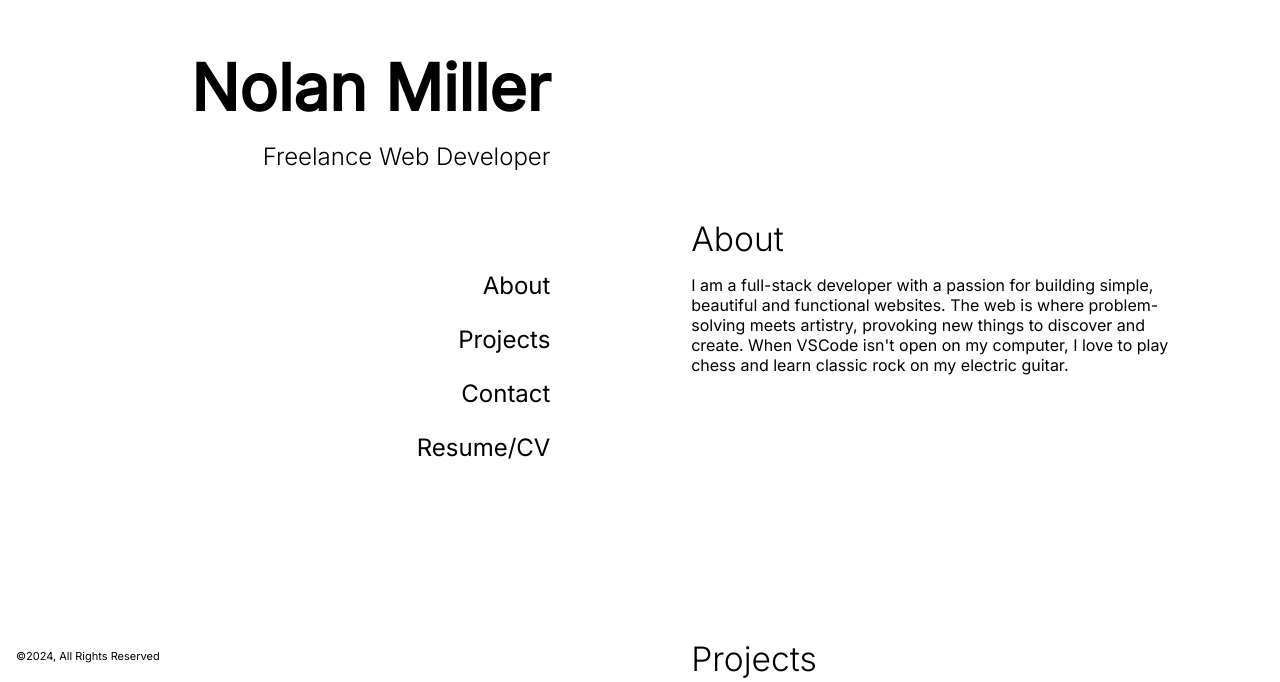
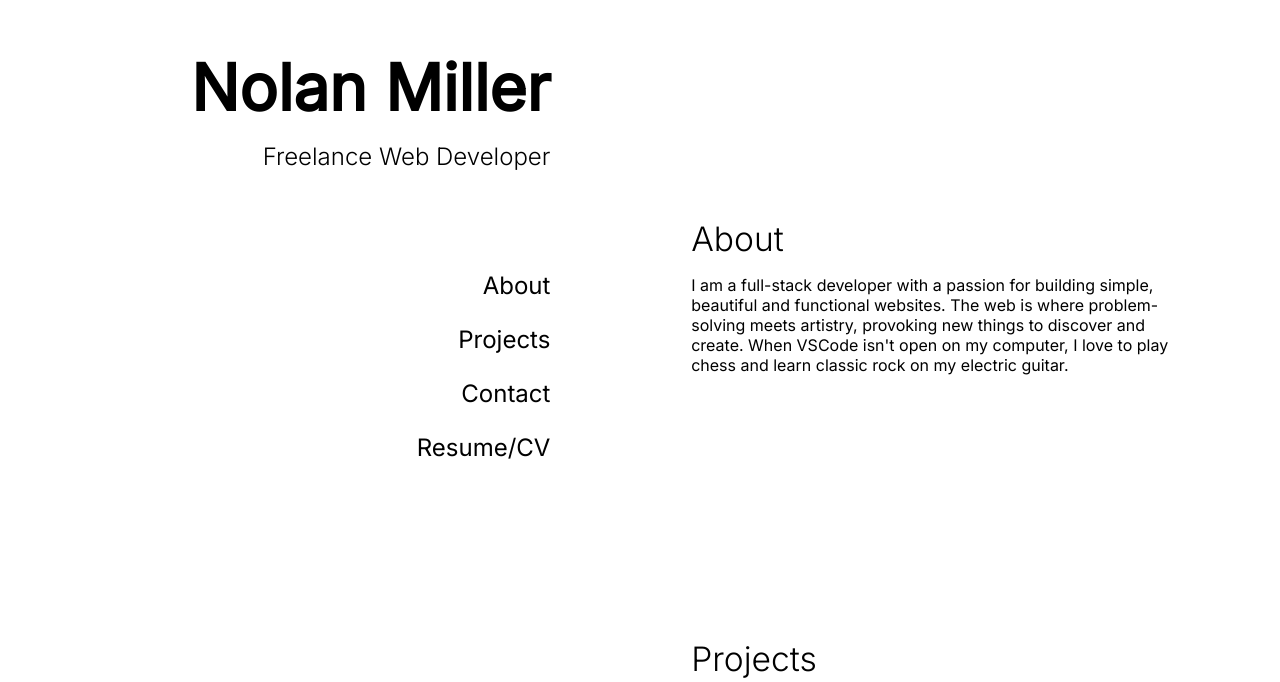
Before and after one commit to nmiller15/nolanMillerPortfolio, a plain HTML site: page index.html in a window 1280 px wide. Shown: the part 130-812 px from the top of the page. Drawn offline with Linux system fonts and the light colour scheme.

Commit message:
removes footer

```diff
--- a/index.html
+++ b/index.html
@@ -85,9 +85,6 @@
             </div>
         </section>
     </main>
-    <footer>
-        <p>©2024, All Rights Reserved</p>
-    </footer>
 
 </body>
 </html>
--- a/resources/css/global.css
+++ b/resources/css/global.css
@@ -18,18 +18,6 @@ h2 {
     font-weight: 300;
 }
 
-footer {
-    position: fixed;
-    bottom: 0rem;
-    left: 1rem;
-    display: flex;
-    align-content: center;
-    justify-content: left;
-    width: 100%;
-    height: 2rem;
-
-}
-
 footer p {
     font-size: 0.6875rem;
     text-align: center;
--- a/resources/css/resume.css
+++ b/resources/css/resume.css
@@ -10,6 +10,7 @@ h3 {
     font-size: 1rem;
     font-weight: 300;
 }
+
 
 #resume-head {
     text-align: center;
```
Also changed, not shown: resume.html (+0 -3 lines).
